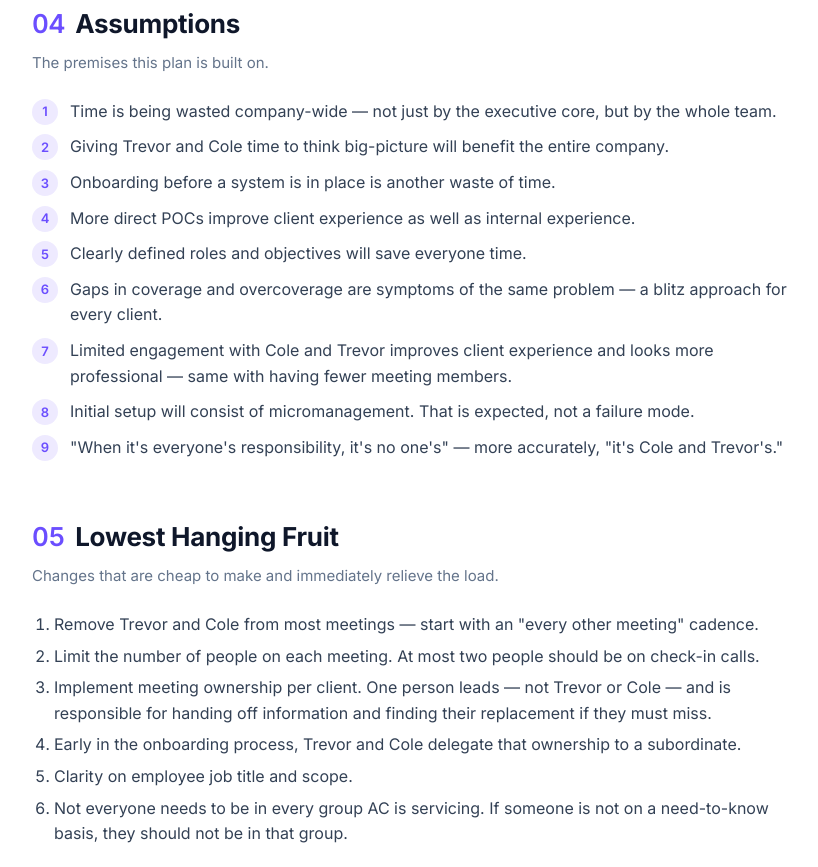
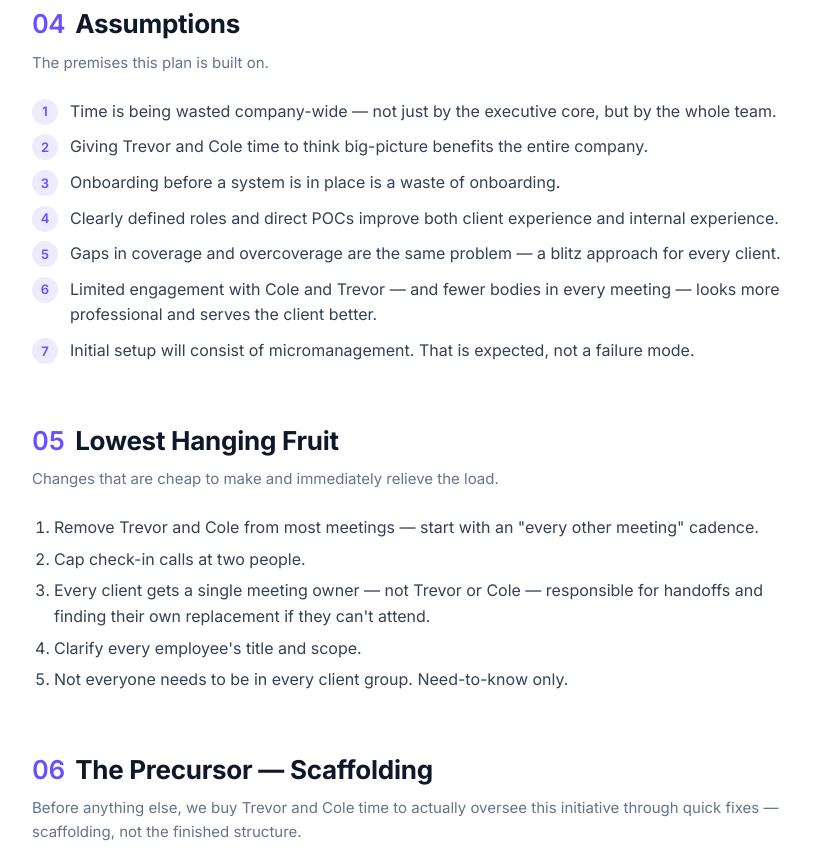
Before and after one commit to georgeshamblin/ac-reorg-plan, a plain HTML site: page index.html in a window 1280 px wide. Shown: the part 1989-2856 px from the top of the page, without its empty margins (230-1048 px from the left). Drawn offline with Linux system fonts and the light colour scheme.

Commit message:
Trim Assumptions + Lowest Hanging Fruit

```diff
--- a/index.html
+++ b/index.html
@@ -281,14 +281,12 @@
 
     <ol class="numbered">
       <li>Time is being wasted company-wide — not just by the executive core, but by the whole team.</li>
-      <li>Giving Trevor and Cole time to think big-picture will benefit the entire company.</li>
-      <li>Onboarding before a system is in place is another waste of time.</li>
-      <li>More direct POCs improve client experience as well as internal experience.</li>
-      <li>Clearly defined roles and objectives will save everyone time.</li>
-      <li>Gaps in coverage and overcoverage are symptoms of the same problem — a blitz approach for every client.</li>
-      <li>Limited engagement with Cole and Trevor improves client experience and looks more professional — same with having fewer meeting members.</li>
+      <li>Giving Trevor and Cole time to think big-picture benefits the entire company.</li>
+      <li>Onboarding before a system is in place is a waste of onboarding.</li>
+      <li>Clearly defined roles and direct POCs improve both client experience and internal experience.</li>
+      <li>Gaps in coverage and overcoverage are the same problem — a blitz approach for every client.</li>
+      <li>Limited engagement with Cole and Trevor — and fewer bodies in every meeting — looks more professional and serves the client better.</li>
       <li>Initial setup will consist of micromanagement. That is expected, not a failure mode.</li>
-      <li>"When it's everyone's responsibility, it's no one's" — more accurately, "it's Cole and Trevor's."</li>
     </ol>
   </section>
 
@@ -299,11 +297,10 @@
 
     <ol>
       <li>Remove Trevor and Cole from most meetings — start with an "every other meeting" cadence.</li>
-      <li>Limit the number of people on each meeting. At most two people should be on check-in calls.</li>
-      <li>Implement meeting ownership per client. One person leads — not Trevor or Cole — and is responsible for handing off information and finding their replacement if they must miss.</li>
-      <li>Early in the onboarding process, Trevor and Cole delegate that ownership to a subordinate.</li>
-      <li>Clarity on employee job title and scope.</li>
-      <li>Not everyone needs to be in every group AC is servicing. If someone is not on a need-to-know basis, they should not be in that group.</li>
+      <li>Cap check-in calls at two people.</li>
+      <li>Every client gets a single meeting owner — not Trevor or Cole — responsible for handoffs and finding their own replacement if they can't attend.</li>
+      <li>Clarify every employee's title and scope.</li>
+      <li>Not everyone needs to be in every client group. Need-to-know only.</li>
     </ol>
   </section>
 
```
